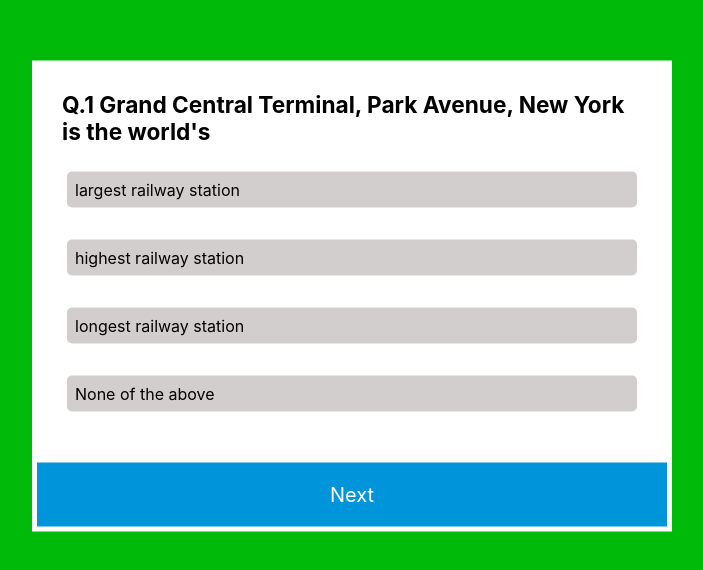
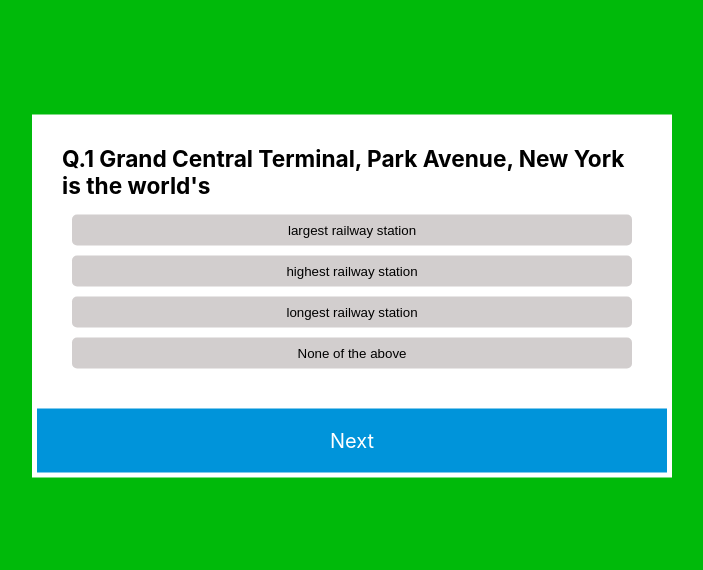
Before and after one commit to Stereoraj/MCQ-Client, a React (Create React App) app: page / in a window 1280 px wide. Shown: the part 104-674 px from the top of the page, without its empty margins (288-991 px from the left). Built offline with nearby package versions, Linux system fonts and the light colour scheme.

Commit message:
Disable options after answer click with color

```diff
--- a/src/App.css
+++ b/src/App.css
@@ -25,13 +25,15 @@
     display: grid;
 }
 
-.options p {
+.options button {
     background: rgb(210, 206, 206);
     padding: 8px;
     border-radius: 5px;
+    margin: 5px;
+    border: none;
 }
 
-.options p:hover {
+.options button:hover {
     background: rgb(0, 186, 10);
 }
 
--- a/src/App.js
+++ b/src/App.js
@@ -33,8 +33,16 @@
       this.setState((state, props) => ({
         score: state.score + 1
       }));
+      document.getElementById(param).style.background = "rgb(0, 186, 10)";
+    }else {
+      document.getElementById(param).style.background = "rgb(186, 10, 0)";
     }
-    console.log("answer clicked !!:", param, param2);
+
+    for(let i = 0; i < 4; i++) {
+      document.getElementById(i + "").disabled = true;
+    }
+
+    console.log("answer clicked !!:", param, param2, e);
   }
 
   render() {
--- a/src/components/Quiz.js
+++ b/src/components/Quiz.js
@@ -19,10 +19,10 @@
             <div className="quiz">
                 <p className="question"> Q.{this.props.counter + 1} {this.props.question.question}</p>
                 <div className="options">
-                    <div id={0} onClick={this.props.answerClick.bind(this, 0, this.props.question.correctAnswer)}><p>{ this.props.question.answers[0] }</p></div>
-                    <div id={1} onClick={this.props.answerClick.bind(this, 1, this.props.question.correctAnswer)}><p>{ this.props.question.answers[1] }</p></div>
-                    <div id={2} onClick={this.props.answerClick.bind(this, 2, this.props.question.correctAnswer)}><p>{ this.props.question.answers[2] }</p></div>
-                    <div id={3} onClick={this.props.answerClick.bind(this, 3, this.props.question.correctAnswer)}><p>{ this.props.question.answers[3] }</p></div>
+                    <button id={0} onClick={this.props.answerClick.bind(this, 0, this.props.question.correctAnswer)}>{ this.props.question.answers[0] }</button>
+                    <button id={1} onClick={this.props.answerClick.bind(this, 1, this.props.question.correctAnswer)}>{ this.props.question.answers[1] }</button>
+                    <button id={2} onClick={this.props.answerClick.bind(this, 2, this.props.question.correctAnswer)}>{ this.props.question.answers[2] }</button>
+                    <button id={3} onClick={this.props.answerClick.bind(this, 3, this.props.question.correctAnswer)}>{ this.props.question.answers[3] }</button>
                 </div>
                 <div className="next-btn" onClick={this.props.clickButton}>
                     <a>Next</a>
```
